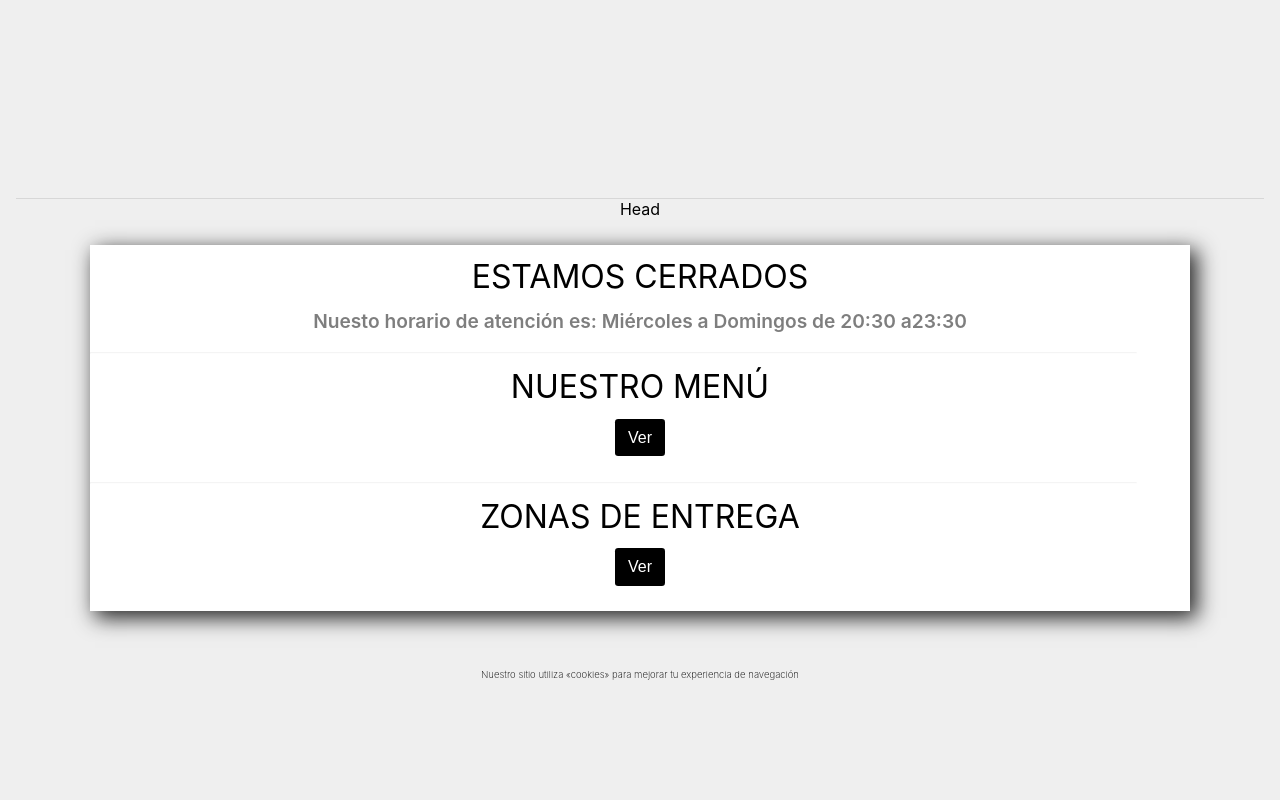
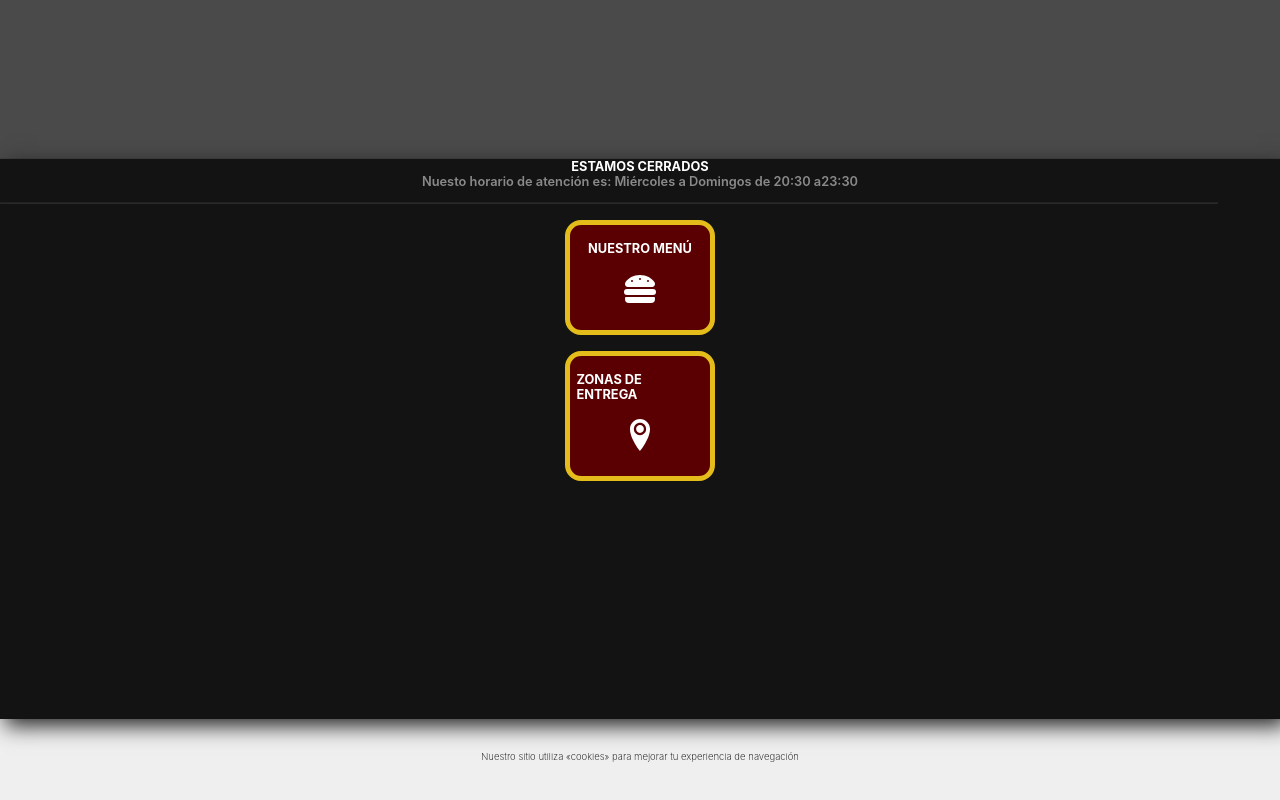
Before and after one commit to nahucham18/Harlem, a React (Create React App) app in the folder harlem/: page / in a window 1280 px wide. Shown: the part 642-1442 px from the top of the page. Before the commit the page ends 1411 px from the top, so only its background shows below. Built offline with nearby package versions, Linux system fonts and the light colour scheme.

Commit message:
Incorporando la libreria de iconos de react

```diff
--- a/harlem/src/App.js
+++ b/harlem/src/App.js
@@ -14,7 +14,7 @@ function App() {
   return (
     <div className="App">
       <Header/>
-    Head
+
       <Routes>
       <Route path='/' element={<Home/>}/>
       <Route path='/menu' element={<Menu/>}/>
--- a/harlem/src/components/Cerrado/Cerrado.module.css
+++ b/harlem/src/components/Cerrado/Cerrado.module.css
@@ -1,4 +1,6 @@
-
+.container_home{
+    background-color: blue;
+}
 
 /* MEDIDAS PARA DESKTOP  */
 /* .container{
--- a/harlem/src/components/Header/Header.module.css
+++ b/harlem/src/components/Header/Header.module.css
@@ -6,12 +6,9 @@
     }
 
 .container{
-
     height: 100vh;
-    padding:0.8rem 0 1.7rem 0 ;
     border-bottom: 1px solid rgba(0, 0, 0, 0.1);
-
-    margin:0 1rem;
+    background-color: #4A4A4A;
 }
 
     /* .container{
--- a/harlem/src/components/Status/Status.jsx
+++ b/harlem/src/components/Status/Status.jsx
@@ -1,5 +1,7 @@
 import style from './Status.module.css'
 import { Link } from 'react-router-dom'
+import {FaHamburger} from 'react-icons/fa'
+import {ImLocation2} from 'react-icons/im'
 
 const Status = () =>{
     return (
@@ -7,15 +9,21 @@ const Status = () =>{
             <h2 className={style.section}>ESTAMOS CERRADOS</h2>
             <p className={style.sub_section}>Nuesto horario de atención es: Miércoles a Domingos de 20:30 a23:30</p>
             <hr />
+           <div className={style.option}>
              <h2 className={style.section}>NUESTRO MENÚ</h2>
              <Link className={style.enlace} to={`/menu`}>
-                <button className={style.btn} >Ver</button>
+                 <button className={style.btn} ><FaHamburger/></button>
              </Link>
-            <hr />
+           </div>
+
+
+            <div className={style.option}>
                 <h2 className={style.section}>ZONAS DE ENTREGA</h2>
                 <Link to={`https://menu.harlemburgas.com.ar/info_zonas.php`}>
-                <button className={style.btn} >Ver</button>
+                    <button className={style.btn} ><ImLocation2/></button>
                 </Link>
+            </div>
+
         </div>
     )
 }
--- a/harlem/src/components/Status/Status.module.css
+++ b/harlem/src/components/Status/Status.module.css
@@ -1,10 +1,12 @@
 .container{
     box-sizing:border-box;
-    margin: 1.6rem auto;
-    width: 1100px;
 
-    background-color: white;
+    width: 100%;
+
+    background-color: rgb(19, 19, 19);
     box-shadow: 6px 6px 20px  0.8px rgb(37, 37, 37);
+    color: #fff;
+    height: 70vh;
 
 
 }
@@ -15,35 +17,44 @@ hr{
     opacity: .1;
 }
 
+.option{
+    box-sizing: border-box;
+    border: 5px solid #E5BD1A;
+    background-color: #5B0002;
+    padding: 1rem 0.4rem;
+    border-radius: 1rem;
+    width: 50%;
+    max-width: 150px;
+    margin: 1rem auto;
+    -webkit-border-radius: 1rem;
+    -moz-border-radius: 1rem;
+    -ms-border-radius: 1rem;
+    -o-border-radius: 1rem;
+}
+
 .section{
-    padding: 0.8rem;
     border: none;
+    font-size: 0.8rem;
     width: fit-content;
-    font-size: 2rem;
-    font-weight:400;
-    color: black;
+    padding: 0;
+    color: #fff;
     opacity: 1;
     margin: 0 auto;
+
 }
 
 .sub_section{
     font-weight:600;
-    font-size: 1.2rem;
+    font-size: 0.8rem;
     opacity: .5;
 }
 
 .btn{
-    font-size: 1rem;
-    font-weight: 400;
+    font-size: 2rem;
     cursor: pointer;
     color: white;
-    background-color: black;
+    background-color: #5B0002;
     border: none;
-    padding: 0.6rem 0.8rem;
-    margin-bottom: 1.6rem;
-    border-radius: 0.2rem;
-    -webkit-border-radius: 0.2rem;
-    -moz-border-radius: 0.2rem;
-    -ms-border-radius: 0.2rem;
-    -o-border-radius: 0.2rem;
+    margin-top: 1rem;
+
 }
--- /dev/null
+++ b/package.json
@@ -0,0 +1,5 @@
+{
+  "dependencies": {
+    "react-icons": "^4.8.0"
+  }
+}
```
Also changed, not shown: 1 other file (tests, documents, lock files or other folders). Lines whose indentation alone changed are shown as unchanged.
